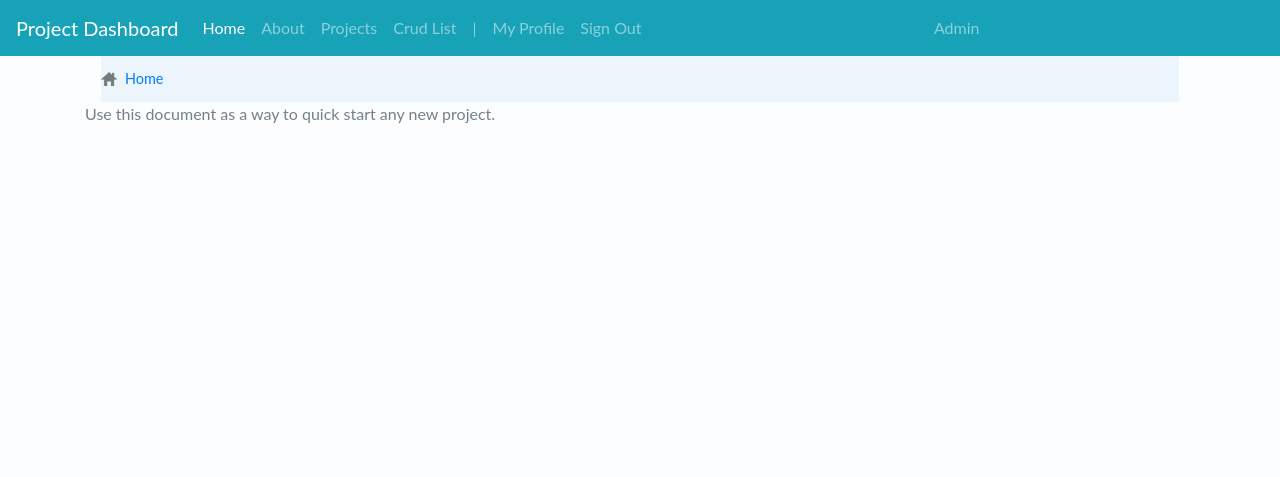
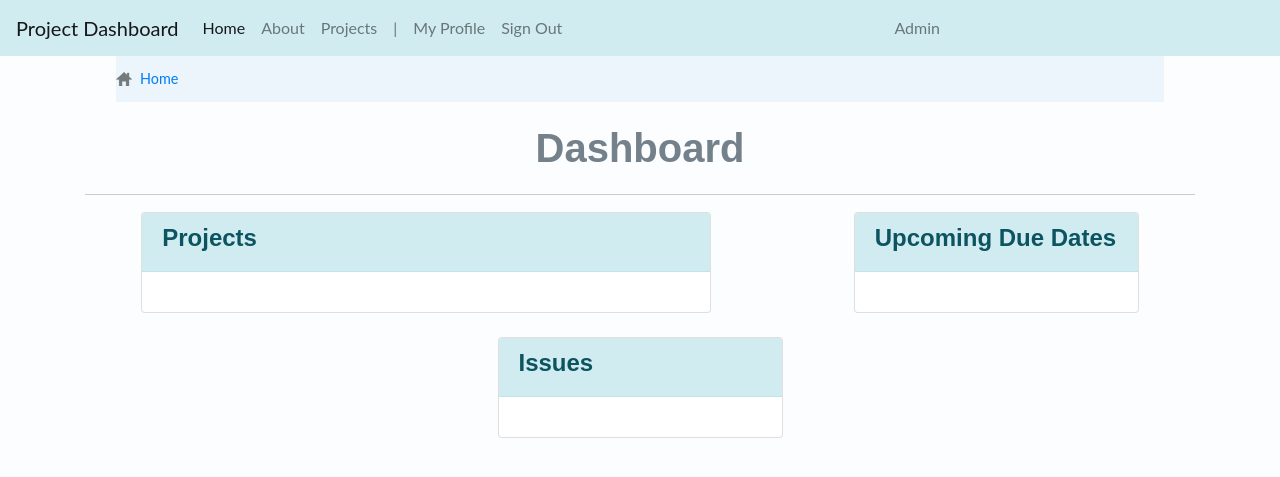
Before and after one commit to KruizerChick/project-dashboard, a Django app: page / in a window 1280 px wide. Shown: the top 477 px of the page. Run offline with Django 3.2, Linux system fonts and the light colour scheme; the visitor is signed in with stand-in values (Sample User, id 1); parts of the project's set-up code (start-up, migrations or seed data) failed here and were passed over; some libraries are stand-ins or nearby versions.

Commit message:
Fix crudbuilder issues and update templates.

```diff
--- a/project_dashboard/core/admin.py
+++ b/project_dashboard/core/admin.py
@@ -24,5 +24,6 @@ class FlatPageAdmin(BaseFlatPageAdmin):
         }),
     )
 
+
 admin.site.unregister(FlatPage)
 admin.site.register(FlatPage, FlatPageAdmin)
--- a/project_dashboard/projects/crud.py
+++ b/project_dashboard/projects/crud.py
@@ -7,8 +7,8 @@ from .models import Project
 class ProjectCrud(BaseCrudBuilder):
     """ CRUD class for Project model """
     model = Project
-    search_fields = ["id", "name", "slug", ]
-    tables2_fields = ("name", "slug", "description")
+    search_fields = ["id", "name", "description", ]
+    tables2_fields = ("name", "description")
     tables2_css_class = "table table-bordered table-condensed"
 
     login_required = True
--- a/project_dashboard/projects/models.py
+++ b/project_dashboard/projects/models.py
@@ -9,7 +9,6 @@ from django.db.models import Q
 from django.apps import apps
 from django.utils import timezone
 from django.utils.functional import cached_property
-# from django.utils.text import slugify
 from django.utils.translation import ugettext_lazy as _
 
 # from django_pglocks import advisory_lock
@@ -17,7 +16,7 @@ from django.utils.translation import ugettext_lazy as _
 from ..core.permissions.choices import ANON_PERMISSIONS, MEMBERS_PERMISSIONS
 from ..core.utils.slug import slugify_uniquely, slugify_uniquely_for_queryset
 from ..core.utils.time import timestamp_ms
-from ..projects.notifications.choices import NotifyLevel
+from .notifications.choices import NotifyLevel
 
 
 # Create your models here.
--- a/project_dashboard/templates/_nav_menu.html
+++ b/project_dashboard/templates/_nav_menu.html
@@ -4,7 +4,7 @@
 <body>
 
   <div class="m-b-1">
-    <nav class="navbar navbar-expand-md navbar-dark bg-info">
+    <nav class="navbar navbar-expand-md navbar-light alert-info">
       <button class="navbar-toggler navbar-toggler-right" type="button" data-toggle="collapse" data-target="#navbarSupportedContent" aria-controls="navbarSupportedContent" aria-expanded="false" aria-label="Toggle navigation">
         <span class="navbar-toggler-icon"></span>
       </button>
@@ -22,9 +22,6 @@
           {% if request.user.is_authenticated %}
           <li class="nav-item">
             <a href="{% url 'projects:list' %}" class="nav-link">{% trans "Projects" %}</a>
-          </li>
-          <li class="nav-item">
-            <a href='/crud/' class="nav-link">{% trans "Crud List" %}</a>
           </li>
           <li class="nav-item"><a href="#" class="nav-link"> | </a></li>
           <li class="nav-item">
--- a/project_dashboard/templates/base.html
+++ b/project_dashboard/templates/base.html
@@ -33,12 +33,14 @@
 
     <div class="container center">
       {% block breadcrumbs %}
+        <div class="container">
           <div class="row justify-content-center">
             <div class="col breadcrumbs">
               <ul>
                 <li><a href="{% url 'home' %}">{% trans "Home" %}</a></li>
                 {% block extra-crumbs %}{% endblock extra-crumbs %}
               </ul>
+            </div>
           </div>
         </div>
         {% endblock breadcrumbs %}
--- a/project_dashboard/templates/crudbuilder/cruds.html
+++ b/project_dashboard/templates/crudbuilder/cruds.html
@@ -5,7 +5,7 @@
 <div class="container">
 	<h3>{{view.title}}</h3>
 	<hr/>
-	<!-- <table class="table table-bordered table-condensed">
+	<table class="table table-bordered table-condensed">
 		<thead>
 			<tr>
 				<th>Crud</th>
@@ -24,8 +24,7 @@
 				</tr>
 			{% endfor %}
 		</tbody>
-
-	</table> -->
+	</table>
 </div>
 
 {% endblock main_content %}
--- a/project_dashboard/templates/pages/home.html
+++ b/project_dashboard/templates/pages/home.html
@@ -1 +1,40 @@
 {% extends "base.html" %}
+{% load i18n crudbuilder %}
+
+{% block content %}
+<br>
+<div class="row justify-content-center">
+  <h1>{% trans "Dashboard" %}</h1>
+</div>
+<hr>
+<div class="row justify-content-around">
+  <div class="card w-50">
+    <div class="card-header alert-info">
+      <h4>{% trans "Projects" %}</h4>
+    </div>
+    <div class="card-body">
+
+    </div>
+  </div>
+  <div class="card w-25">
+    <div class="card-header alert-info">
+      <h4>{% trans "Upcoming Due Dates" %}</h4>
+    </div>
+    <div class="card-body">
+
+    </div>
+  </div>
+</div>
+<br>
+<div class="row justify-content-around">
+  <div class="card w-25">
+    <div class="card-header alert-info">
+      <h4>{% trans "Issues" %}</h4>
+    </div>
+    <div class="card-body">
+
+    </div>
+  </div>
+</div>
+
+{% endblock content %}
```
Also changed, not shown: project_dashboard/templates/crudbuilder/base.html (+5 -2 lines), project_dashboard/templates/crudbuilder/instance/create.html (+6 -8 lines), project_dashboard/templates/crudbuilder/instance/detail.html (+4 -4 lines), project_dashboard/templates/crudbuilder/instance/list.html (+9 -8 lines), project_dashboard/templates/crudbuilder/widgets/tables/tables.html (indentation only), 1 other file. Lines whose indentation alone changed are shown as unchanged.
